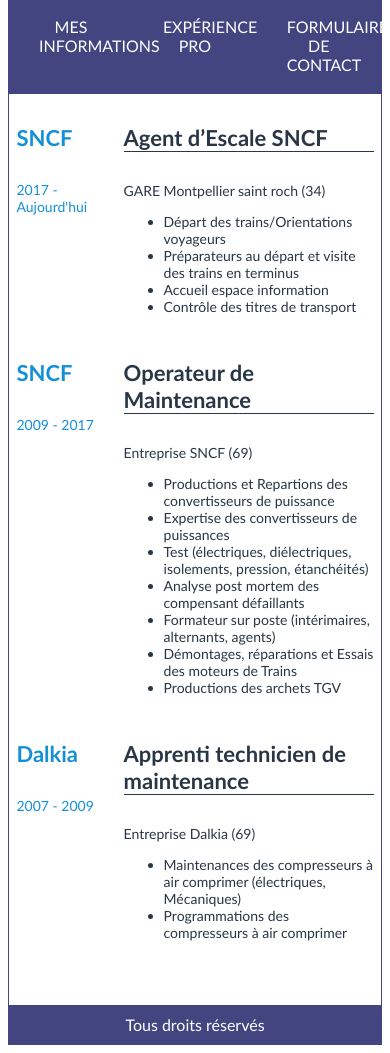
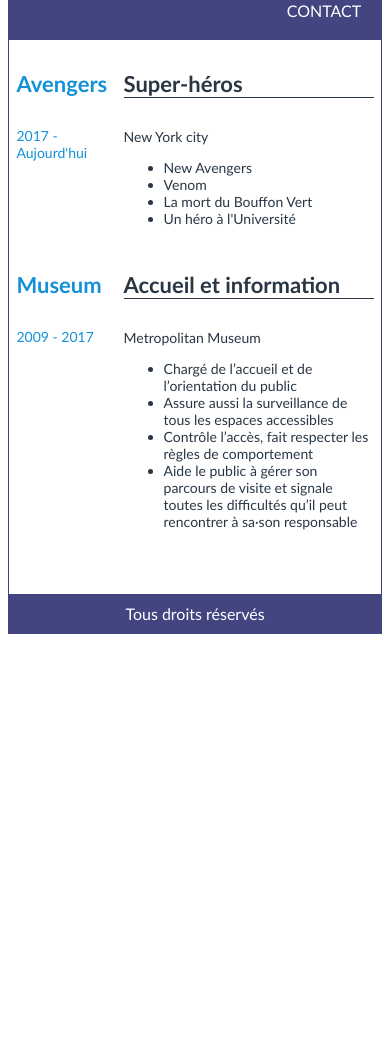
Before and after one commit to Garcia-yannick/Projet-1-CV-html-css, a plain HTML site: page experiencePro.html in a window 390 px wide. Shown: the part 282-1335 px from the top of the page. After the commit the page ends 924 px from the top, so only its background shows below. Drawn offline with Linux system fonts and the light colour scheme.

Commit message:
modification spiderman

```diff
--- a/experiencePro.html
+++ b/experiencePro.html
@@ -13,15 +13,15 @@
     <!-- Header -->
     <div class="header">
         <div class="photoPerso">
-            <img src="images/photoIdentite.jfif" alt="photo d'identité">
+            <img src="images/photoIdentite.png" alt="photo d'identité">
         </div>
         <div class="posteRecherche size40 colorBlueDark">
             Developpeur web et web mobile <br>
         </div>
         <div class="infoPerso size40 colorBlueDark">
-            Garcia Danly Kanzo Yannick <br>
-            Lorem ipsum dolor sit amet  <br>
-            75000 Paris
+            Peter Benjamin Parker <br>
+            20 rue Ingram  <br>
+            10001 New York
         </div>
     </div>
     <!-- Nav -->
@@ -42,25 +42,25 @@
    <div class="corps size20">
     <!-- Nouvelle expérience -->
         <div class="gauche col1 colorBlueLight">
-            <h2 class="size40">SNCF</h2>
+            <h2 class="size40">Avengers</h2>
             <div>2017 - Aujourd'hui</div>
         </div>
         <div class="gauche col2 colorBlueDark">
-            <h2 class="borderBottomDark size40">Agent d’Escale SNCF</h2>
+            <h2 class="borderBottomDark size40">Super-héros</h2>
             <div>
-                GARE Montpellier saint roch (34) <br>
+                New York city <br>
                 <ul>
                     <li>
-                        Départ des trains/Orientations voyageurs
+                        New Avengers
                     </li>
                     <li>
-                        Préparateurs au départ et visite des trains en terminus
+                        Venom
                     </li>
                     <li>
-                        Accueil espace information
+                        La mort du Bouffon Vert
                     </li>
                     <li>
-                        Contrôle des titres de transport
+                        Un héro à l'Université
                     </li>
                 </ul>
             </div>
@@ -68,59 +68,31 @@
         <div class="clear"></div>
         <!-- Nouvelle expérience -->
         <div class="gauche col1 colorBlueLight">
-            <h2 class="size40">SNCF</h2>
+            <h2 class="size40">Museum</h2>
             <div>2009 - 2017</div>
         </div>
         <div class="gauche col2 colorBlueDark">
-            <h2 class="borderBottomDark size40">Operateur de Maintenance</h2>
+            <h2 class="borderBottomDark size40">Accueil et information</h2>
             <div>
-                Entreprise SNCF (69) <br>
+                Metropolitan Museum <br>
                 <ul>
                     <li>
-                        Productions et Repartions des convertisseurs de puissance
+                        Chargé de l’accueil et de l’orientation du public
                     </li>
                     <li>
-                        Expertise des convertisseurs de puissances
+                        Assure aussi la surveillance de tous les espaces accessibles
                     </li>
                     <li>
-                        Test (électriques, diélectriques, isolements, pression, étanchéités)
+                        Contrôle l’accès, fait respecter les règles de comportement
                     </li>
                     <li>
-                        Analyse post mortem des compensant défaillants
-                    </li>
-                    <li>
-                        Formateur sur poste (intérimaires, alternants, agents)
-                    </li>
-                    <li>
-                        Démontages, réparations et Essais des moteurs de Trains
-                    </li>
-                    <li>
-                        Productions des archets TGV
+                        Aide le public à gérer son parcours de visite et signale toutes les difficultés qu’il peut rencontrer à sa·son responsable
                     </li>
                 </ul>
             </div>
         </div>
         <div class="clear"></div>
-        <!-- Nouvelle expérience -->
-        <div class="gauche col1 colorBlueLight">
-            <h2 class="size40">Dalkia</h2>
-            <div>2007 - 2009</div>
-        </div>
-        <div class="gauche col2 colorBlueDark">
-            <h2 class="borderBottomDark size40">Apprenti technicien de maintenance</h2>
-            <div>
-                Entreprise Dalkia (69) <br>
-                <ul>
-                    <li>
-                        Maintenances des compresseurs à air comprimer (électriques, Mécaniques)
-                    </li>
-                    <li>
-                        Programmations des compresseurs à air comprimer
-                    </li>
-                </ul>
-            </div>
-        </div>
-        <div class="clear"></div>
+
    </div>
     <!-- Footer du site -->
     <div class="footer text-center colorWhite bg-colorBlue3">
```
Also changed, not shown: cv.html (+11 -11 lines), index.html (+8 -7 lines), images/photoIdentite.jfif (deleted), images/photoIdentite.png (added).
